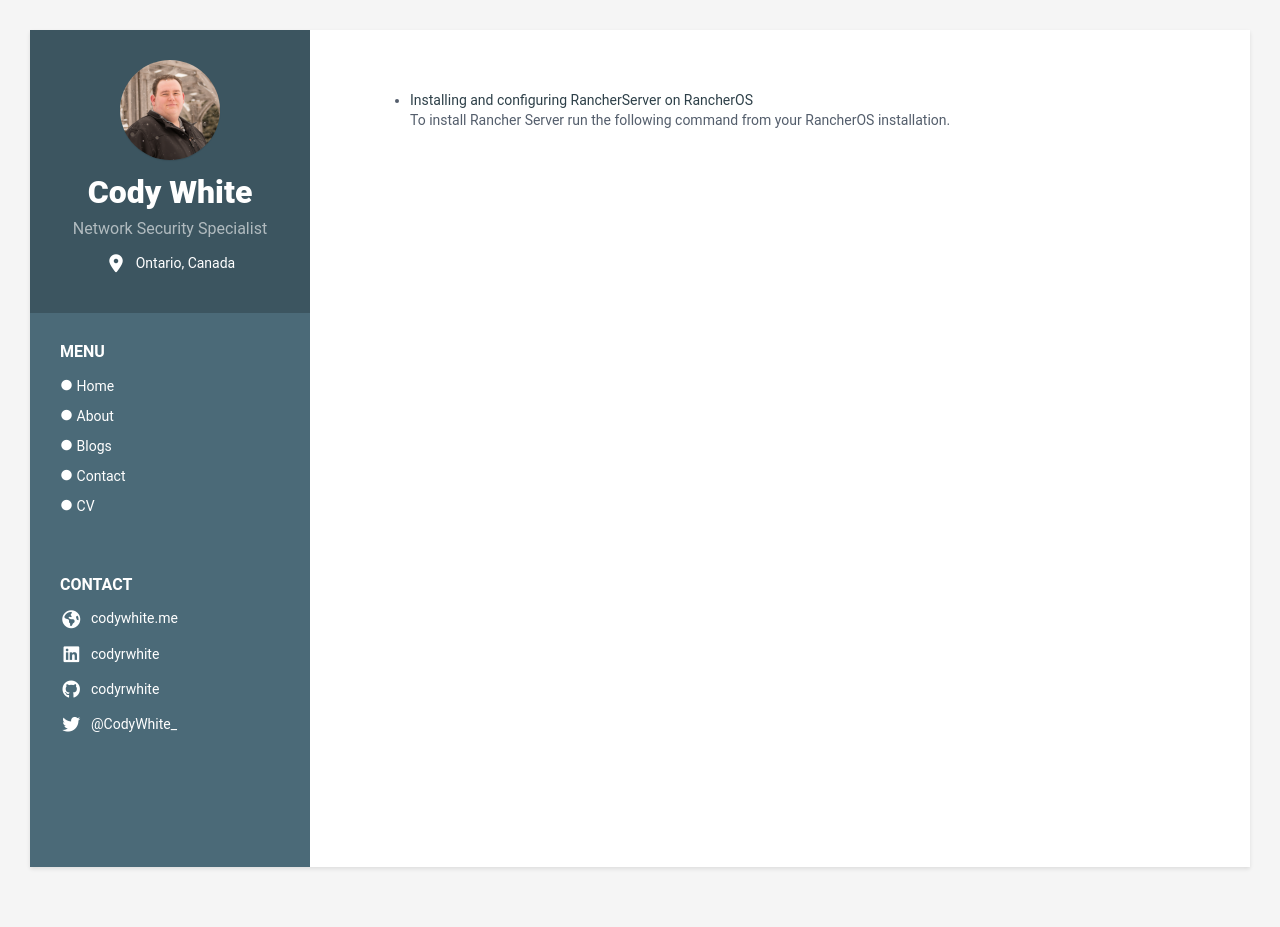
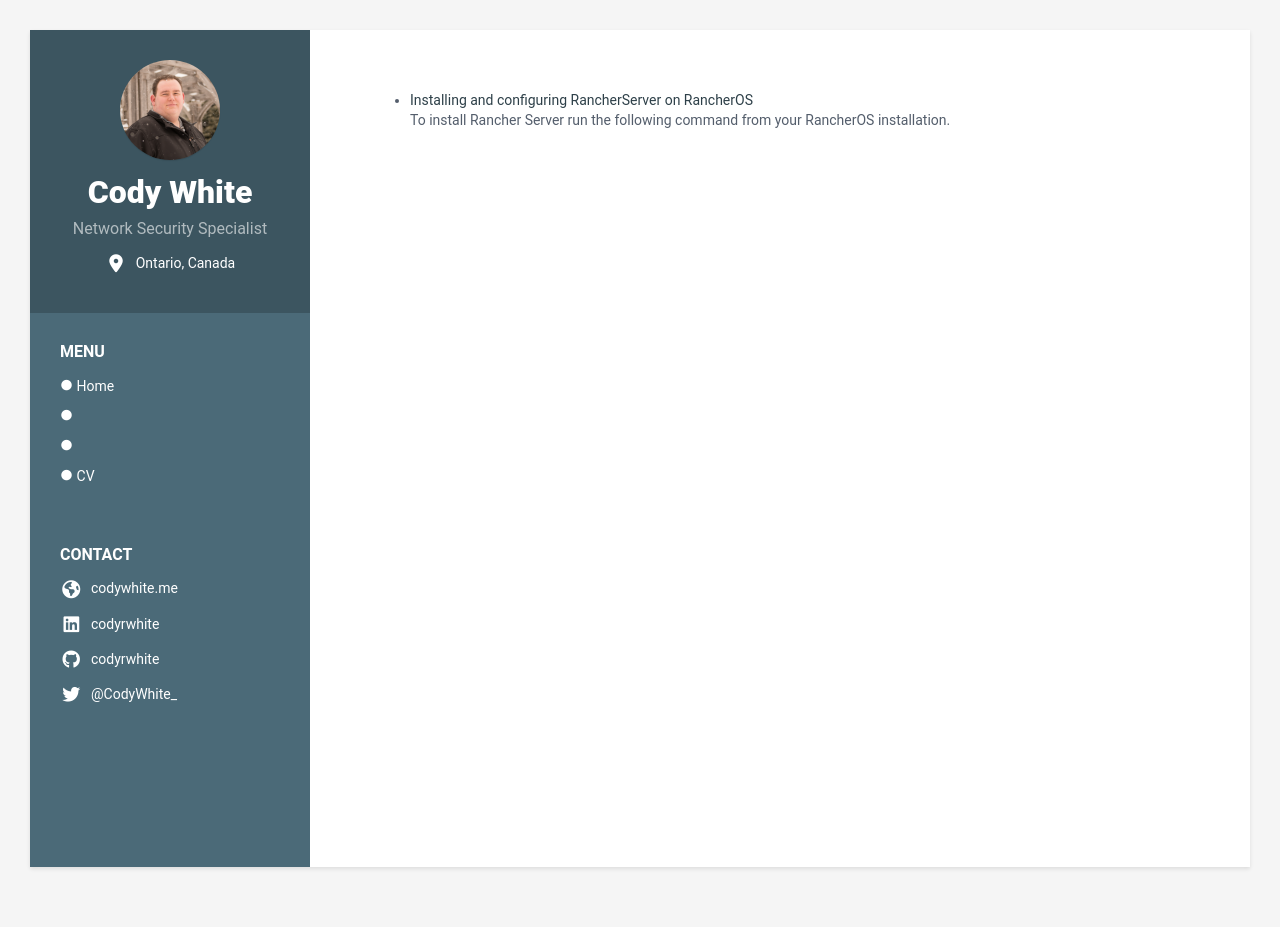
Before and after one commit to CodyRWhite/codyrwhite.github.io, a Jekyll site: the page built from index.html, in a window 1280 px wide. Built offline with Jekyll 4.4.1, drawn with Linux system fonts in a browser that asks for light colours; nearby versions of some CDN libraries; library files that are not in the unit come from our copies.

```diff
--- a/_includes/menu.html
+++ b/_includes/menu.html
@@ -2,17 +2,13 @@
 	<h2 class="container-block-title">	Menu	</h2>
 	<ul class="list-unstyled interests-list">
 		<li><i class="fas fa-circle fa-xs"></i>
-			Home
+			<a href="{{ site.url }}">Home</a>
 		</li>
+		{% for page in site.pages %}
 		<li><i class="fas fa-circle fa-xs"></i>
-			About
+			<a href="{{ page.url }}">{{ page.title }}</a>
 		</li>
-		<li><i class="fas fa-circle fa-xs"></i>
-			Blogs
-		</li>
-		<li><i class="fas fa-circle fa-xs"></i>
-			Contact
-		</li>
+		{% endfor %}
 		<li><i class="fas fa-circle fa-xs"></i>
 			<a href="/online-cv"> CV </a>
 		</li>
```
Also changed, not shown: _pages/about.md (added, +6 -0 lines), _pages/blogs.md (added, +6 -0 lines), _pages/contact.md (added, +6 -0 lines).
